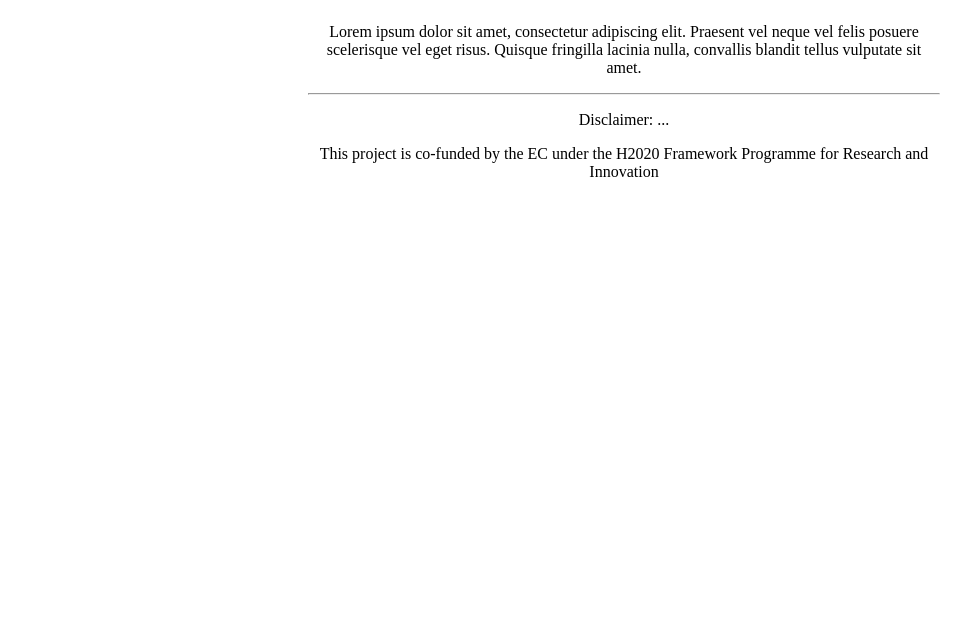
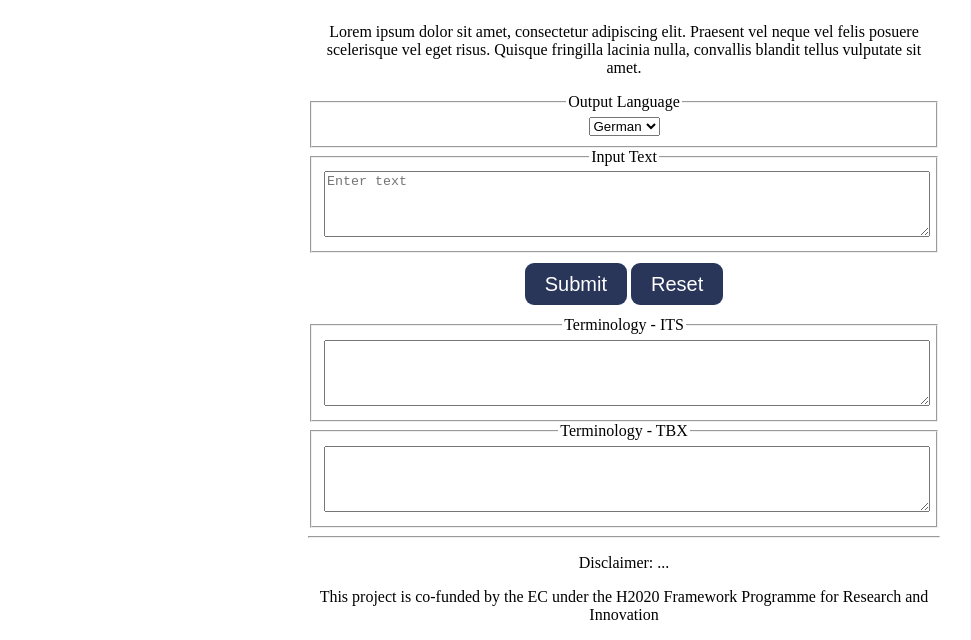
Before and after one commit to freme-project/sandbox, a plain HTML site: page e-terminology/index.html in a window 1280 px wide. Shown: the part 263-903 px from the top of the page, without its empty margins (16-987 px from the left). Before the commit the page ends 800 px from the top, so only its background shows below. Drawn offline with nearby package versions, Linux system fonts and the light colour scheme.

Commit message:
added e-terminology

```diff
--- a/e-terminology/css/style.css
+++ b/e-terminology/css/style.css
@@ -13,8 +13,15 @@
     margin: 0 auto;
     width: 50%;
 }
-#description {
+#description, #input, #outputs, #buttons {
     width: 50%;
     margin: 0 auto;
     text-align: center;
 }
+#buttons {
+	margin-bottom: 20px;
+	margin-top: 20px;
+}
+textarea {
+	width: 100%;
+}
--- a/e-terminology/index.html
+++ b/e-terminology/index.html
@@ -4,6 +4,9 @@
 <head>
     <link rel="stylesheet" type="text/css" href="../css/style.css">
     <link rel="stylesheet" type="text/css" href="./css/style.css">
+
+    <script src="https://code.jquery.com/jquery-2.1.3.min.js"></script>
+    <script src="./js/main.js"></script>
 </head>
 
 <body>
@@ -29,6 +32,40 @@
             nulla, convallis blandit tellus vulputate sit amet.</p>
     </div>
 
+    <div id="input">
+        <fieldset>
+            <legend>Output Language</legend>
+            <select id="toLanguage">
+                <option value="de">German</option>
+                <option value="el">Greek</option>
+                <option value="es">Spanish</option>
+                <option value="fr">French</option>
+                <option value="it">Italian</option>
+                <option value="nl">Dutch</option>
+            </select>
+        </fieldset>
+        <fieldset>
+            <legend>Input Text</legend>
+            <textarea id="text" maxlength="200" rows="4" placeholder="Enter text"></textarea>
+        </fieldset>
+    </div>
+
+    <div id="buttons">
+        <a class="btn" href="javascript:void(0)" onclick="submit()">Submit</a>
+        <a class="btn" href="javascript:void(0)" onclick="reset()">Reset</a>
+    </div>
+
+    <div id="outputs">
+        <fieldset>
+            <legend>Terminology - ITS</legend>
+            <textarea id="terminologyText-its" name="output" rows="4"></textarea>
+        </fieldset>
+        <fieldset>
+            <legend>Terminology - TBX</legend>
+            <textarea id="terminologyText-tbx" name="output" rows="4"></textarea>
+        </fieldset>
+    </div>
+
     <footer>
         <hr>
         <p>Disclaimer: ...</p>
--- /dev/null
+++ b/e-terminology/js/main.js
@@ -0,0 +1,55 @@
+if (typeof(Tilde) === 'undefined') Tilde = {};
+
+Tilde.eTerminology = function(text, sourceLang, targetLang, domain, success, error) {
+  Tilde.Terminology.lookup(text, sourceLang, targetLang, domain, success, error);
+};
+
+Tilde.Terminology = {};
+Tilde.Terminology.clientid = 'RlJFTUU6dXxGcjNtM19zJGN1ciQ=';
+Tilde.Terminology.url = 'https://api.taas-project.eu/extraction/demo?';
+
+Tilde.Terminology.lookup = function(text, sourceLang, targetLang, domain, success, error) {
+  $.ajax({
+      type: 'POST',
+      url: Tilde.Terminology.url + 'sourceLang=' + sourceLang + '&targetLang=' + targetLang + '&domain=' + domain,
+      data: text,
+      cache: false,
+      headers: {
+        'content-type': 'text/plain',
+        'Authorization': 'basic ' + Tilde.Terminology.clientid,
+        'TaaS-User-Key': ''
+      }
+    })
+    .done(function(result) {
+      success(result);
+    })
+    .fail(function(data) {
+      console.log("error in terminology");
+      error(data);
+    });
+}
+
+function submit() {
+  var e = document.getElementById("toLanguage");
+  var lang = e.options[e.selectedIndex].value;
+
+  Tilde.eTerminology(
+    $('#text').val(),
+    'en',
+    lang,
+    '',
+    function(result) {
+      $("#terminologyText-its").val(result.its);
+      $("#terminologyText-tbx").val(result.tdx);
+    },
+    function(ex) {
+      console.log(ex.responseText);
+    }
+  );
+}
+
+function reset() {
+  $("#text").val("");
+  $("#terminologyText-its").val("");
+  $("#terminologyText-tbx").val("");
+}
```
